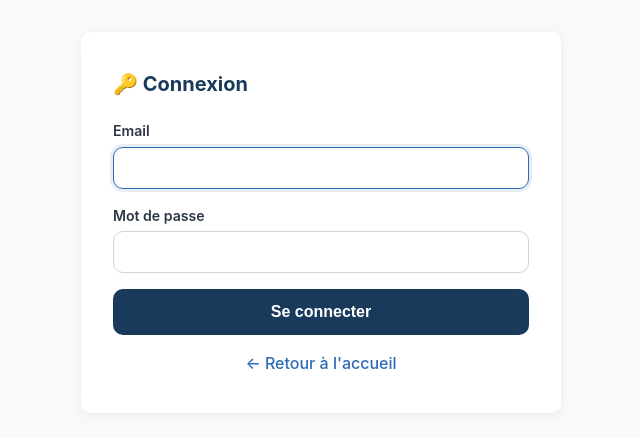
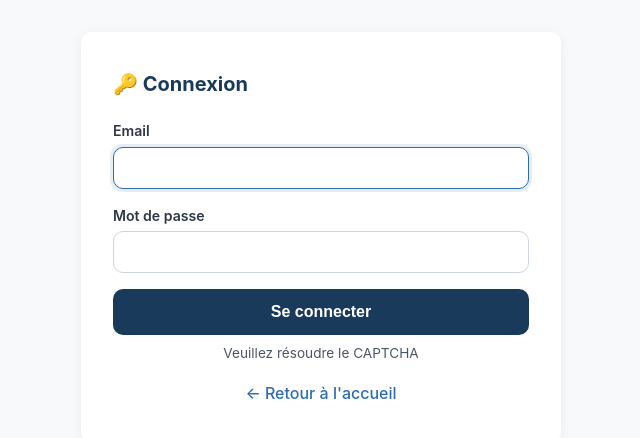
Before and after one commit to LostInTheBugs/StaffDPapp, a React (Vite) app in the folder frontend/: page /login in a window 1280 px wide. Shown: the top 438 px of the page, without its empty margins (319-959 px from the left). Built offline with nearby package versions, Linux system fonts and the light colour scheme; no server answers.

Commit message:
fix(front): CAPTCHA obligatoire dans le typage et les formulaires (+i18n 4 langues)

```diff
--- a/frontend/src/api/client.ts
+++ b/frontend/src/api/client.ts
@@ -68,13 +68,13 @@ async function request<T>(url: string, options: RequestInit = {}): Promise<T> {
   return res.json()
 }
 
-export function login(email: string, password: string, captcha_id?: string, captcha_answer?: string): Promise<TokenResponse> {
+export function login(email: string, password: string, captcha_id: string, captcha_answer: string): Promise<TokenResponse> {
   return request('/auth/login', { method: 'POST', body: JSON.stringify({ email, password, captcha_id, captcha_answer }) })
 }
 
 export function joinOrganization(data: {
   email: string; password: string; first_name: string; last_name: string; invitation_code: string
-  captcha_id?: string; captcha_answer?: string
+  captcha_id: string; captcha_answer: string
 }): Promise<TokenResponse> {
   return request('/join', { method: 'POST', body: JSON.stringify(data) })
 }
@@ -83,7 +83,7 @@ export function createOrganization(data: {
   organization_name: string; company_name?: string; employee_count: number
   admin_email: string; admin_password: string; admin_first_name: string; admin_last_name: string
   admin_delegue_status?: string; admin_delegue_role?: string
-  captcha_id?: string; captcha_answer?: string
+  captcha_id: string; captcha_answer: string
 }): Promise<TokenResponse> {
   return request('/organizations', { method: 'POST', body: JSON.stringify(data) })
 }
--- a/frontend/src/i18n/de.json
+++ b/frontend/src/i18n/de.json
@@ -16,6 +16,7 @@
   "login.email": "E-Mail",
   "login.password": "Passwort",
   "login.submit": "Anmelden",
+  "login.captcha": "Bitte lösen Sie das CAPTCHA",
   "login.mfa_title": "🔐 MFA-Bestätigung",
   "login.mfa_code": "Code (6 Ziffern)",
   "login.mfa_verify": "Bestätigen",
@@ -45,6 +46,7 @@
   "create.status": "Status",
   "create.role": "Funktion",
   "create.submit": "Delegation erstellen",
+  "create.captcha": "Bitte lösen Sie das CAPTCHA",
   "create.error_min_employees": "Mindestens 15 Mitarbeiter erforderlich",
   "create.error_password": "Admin-Passwort: mind. 8 Zeichen",
   "dashboard.profile": "👤 Mein Profil",
--- a/frontend/src/i18n/en.json
+++ b/frontend/src/i18n/en.json
@@ -16,6 +16,7 @@
   "login.email": "Email",
   "login.password": "Password",
   "login.submit": "Login",
+  "login.captcha": "Please solve the CAPTCHA",
   "login.mfa_title": "🔐 MFA Verification",
   "login.mfa_code": "Authentication code (6 digits)",
   "login.mfa_verify": "Verify",
@@ -45,6 +46,7 @@
   "create.status": "Status",
   "create.role": "Role",
   "create.submit": "Create delegation",
+  "create.captcha": "Please solve the CAPTCHA",
   "create.error_min_employees": "Minimum 15 employees required",
   "create.error_password": "Admin password must be at least 8 characters",
   "dashboard.profile": "👤 My Profile",
--- a/frontend/src/i18n/fr.json
+++ b/frontend/src/i18n/fr.json
@@ -16,6 +16,7 @@
   "login.email": "Email",
   "login.password": "Mot de passe",
   "login.submit": "Se connecter",
+  "login.captcha": "Veuillez résoudre le CAPTCHA",
   "login.mfa_title": "🔐 Vérification MFA",
   "login.mfa_code": "Code d'authentification (6 chiffres)",
   "login.mfa_verify": "Vérifier",
@@ -45,6 +46,7 @@
   "create.status": "Statut",
   "create.role": "Fonction",
   "create.submit": "Créer la délégation",
+  "create.captcha": "Veuillez résoudre le CAPTCHA",
   "create.error_min_employees": "L'effectif minimum est de 15 salariés",
   "create.error_password": "Le mot de passe admin doit contenir au moins 8 caractères",
   "dashboard.profile": "👤 Mon profil",
--- a/frontend/src/i18n/pt.json
+++ b/frontend/src/i18n/pt.json
@@ -16,6 +16,7 @@
   "login.email": "E-mail",
   "login.password": "Senha",
   "login.submit": "Entrar",
+  "login.captcha": "Resolva o CAPTCHA",
   "login.mfa_title": "🔐 Verificação MFA",
   "login.mfa_code": "Código (6 dígitos)",
   "login.mfa_verify": "Verificar",
@@ -45,6 +46,7 @@
   "create.status": "Estatuto",
   "create.role": "Função",
   "create.submit": "Criar delegação",
+  "create.captcha": "Resolva o CAPTCHA",
   "create.error_min_employees": "Mínimo de 15 funcionários",
   "create.error_password": "Senha deve ter pelo menos 8 caracteres",
   "dashboard.profile": "👤 Meu Perfil",
--- a/frontend/src/pages/CreateOrganization.tsx
+++ b/frontend/src/pages/CreateOrganization.tsx
@@ -1,6 +1,7 @@
 import { useState, type FormEvent } from 'react'
 import { Link, useNavigate } from 'react-router-dom'
 import { useAuth } from '../hooks/useAuth'
+import { useT } from '../i18n/I18nContext'
 import CaptchaWidget from '../components/CaptchaWidget'
 import * as api from '../api/client'
 
@@ -15,6 +16,7 @@ export default function CreateOrganization() {
   const [error, setError] = useState<string | null>(null)
   const [loading, setLoading] = useState(false)
   const { setAuth } = useAuth()
+  const { t } = useT()
   const navigate = useNavigate()
 
   function update(field: string, value: string | number) {
@@ -96,9 +98,12 @@ export default function CreateOrganization() {
 
           <CaptchaWidget onCaptcha={(id, ans) => { setCaptchaId(id); setCaptchaAnswer(ans) }} />
 
-          <button type="submit" className="btn btn-gold" disabled={loading}>
-            {loading ? <div className="spinner" /> : 'Créer la délégation'}
+          <button type="submit" className="btn btn-gold" disabled={loading || !captchaAnswer}>
+            {loading ? <div className="spinner" /> : t('create.submit', 'Créer la délégation')}
           </button>
+          {!captchaAnswer && !loading && (
+            <p className="text-center" style={{ color: 'var(--gray-600)', fontSize: '0.85rem', marginTop: 8 }}>{t('create.captcha', 'Veuillez résoudre le CAPTCHA')}</p>
+          )}
         </form>
         <p className="text-center mt-16"><Link to="/" className="link">← Retour</Link></p>
       </div>
--- a/frontend/src/pages/JoinOrganization.tsx
+++ b/frontend/src/pages/JoinOrganization.tsx
@@ -1,6 +1,7 @@
 import { useState, type FormEvent } from 'react'
 import { Link, useNavigate } from 'react-router-dom'
 import { useAuth } from '../hooks/useAuth'
+import { useT } from '../i18n/I18nContext'
 import CaptchaWidget from '../components/CaptchaWidget'
 import * as api from '../api/client'
 
@@ -11,6 +12,7 @@ export default function JoinOrganization() {
   const [error, setError] = useState<string | null>(null)
   const [loading, setLoading] = useState(false)
   const { setAuth } = useAuth()
+  const { t } = useT()
   const navigate = useNavigate()
 
   function update(field: string, value: string) { setForm(prev => ({ ...prev, [field]: value })) }
@@ -51,9 +53,12 @@ export default function JoinOrganization() {
 
           <CaptchaWidget onCaptcha={(id, ans) => { setCaptchaId(id); setCaptchaAnswer(ans) }} />
 
-          <button type="submit" className="btn btn-primary" disabled={loading}>
-            {loading ? <div className="spinner" /> : 'Créer mon compte'}
+          <button type="submit" className="btn btn-primary" disabled={loading || !captchaAnswer}>
+            {loading ? <div className="spinner" /> : t('join.submit', 'Créer mon compte')}
           </button>
+          {!captchaAnswer && !loading && (
+            <p className="text-center" style={{ color: 'var(--gray-600)', fontSize: '0.85rem', marginTop: 8 }}>{t('join.captcha', 'Veuillez résoudre le CAPTCHA')}</p>
+          )}
         </form>
         <p className="text-center mt-16"><Link to="/" className="link">← Retour</Link></p>
       </div>
--- a/frontend/src/pages/Login.tsx
+++ b/frontend/src/pages/Login.tsx
@@ -1,6 +1,7 @@
 import { useState, type FormEvent } from 'react'
 import { Link, useNavigate } from 'react-router-dom'
 import { useAuth } from '../hooks/useAuth'
+import { useT } from '../i18n/I18nContext'
 import CaptchaWidget from '../components/CaptchaWidget'
 import * as api from '../api/client'
 
@@ -17,6 +18,7 @@ export default function Login() {
   const [totpCode, setTotpCode] = useState('')
 
   const { setAuth } = useAuth()
+  const { t } = useT()
   const navigate = useNavigate()
 
   async function handleSubmit(e: FormEvent) {
@@ -26,7 +28,7 @@ export default function Login() {
       // Step 1: password + captcha
       setLoading(true)
       try {
-        const resp = await api.login(email, password, captchaId || undefined, captchaAnswer || undefined)
+        const resp = await api.login(email, password, captchaId, captchaAnswer)
         if (resp.mfa_required && resp.mfa_token) {
           setMfaToken(resp.mfa_token)
         } else {
@@ -80,9 +82,12 @@ export default function Login() {
             </div>
           )}
 
-          <button type="submit" className="btn btn-primary" disabled={loading}>
-            {loading ? <div className="spinner" /> : mfaToken ? 'Vérifier' : 'Se connecter'}
+          <button type="submit" className="btn btn-primary" disabled={loading || !captchaAnswer}>
+            {loading ? <div className="spinner" /> : mfaToken ? t('login.mfa_verify', 'Vérifier') : t('login.submit', 'Se connecter')}
           </button>
+          {!captchaAnswer && !mfaToken && !loading && (
+            <p className="text-center" style={{ color: 'var(--gray-600)', fontSize: '0.85rem', marginTop: 8 }}>{t('login.captcha', 'Veuillez résoudre le CAPTCHA')}</p>
+          )}
         </form>
 
         {mfaToken && (
```
